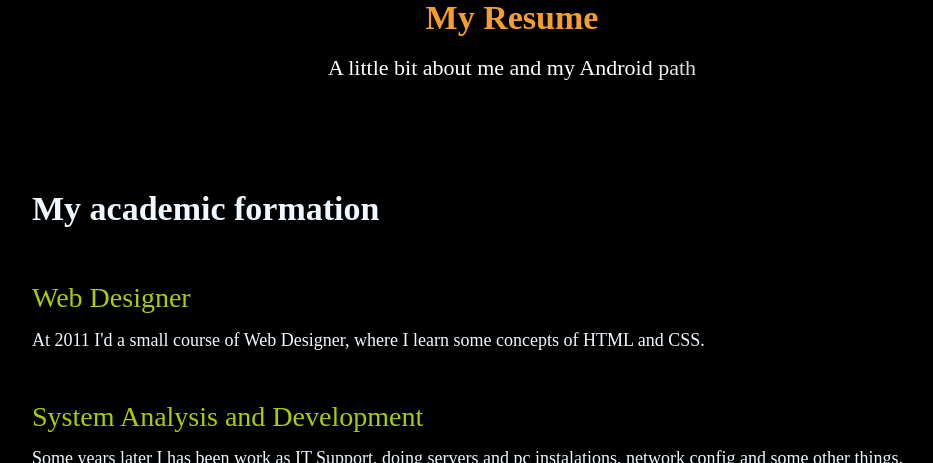
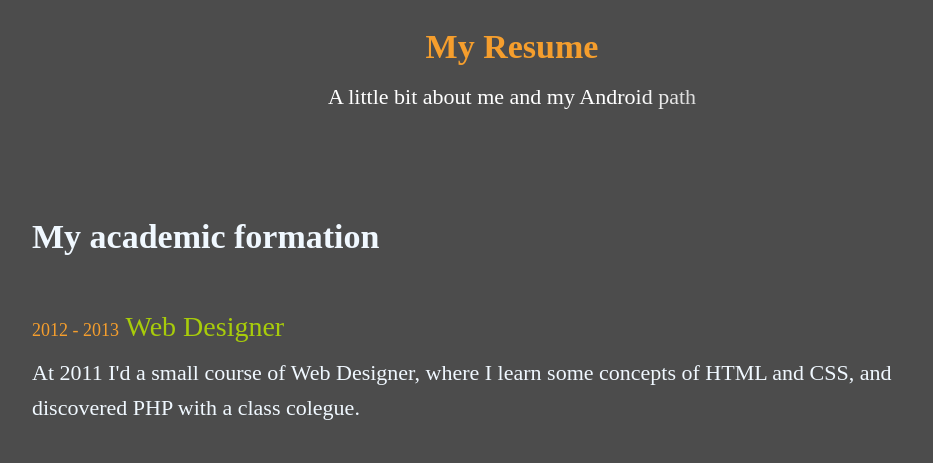
Before and after one commit to willigro/PortfolioWebPage, a PHP site: page /home.php in a window 1280 px wide. Shown: the part 6037-6500 px from the top of the page, without its empty margins (128-1061 px from the left). Run offline with PHP 8.4, Linux system fonts and the light colour scheme; some web fonts are replaced.

Commit message:
Some adjusts

```diff
--- a/app/business/androidApplicationBusiness.php
+++ b/app/business/androidApplicationBusiness.php
@@ -161,7 +161,7 @@ class AndroidApplicationBusiness
 
         $petFlerte  = new AndroidApplication(
             "PetFlerte",
-            "Sales and orders management",
+            "Pet, chat, promotions",
             "Kotlin, Navigation Components, Coroutines, Firebase (Message), Facebook, Google.",
             null,
             null,
@@ -170,7 +170,7 @@ class AndroidApplicationBusiness
 
         $armazemParaiba = new AndroidApplication(
             "Armazém PB",
-            "Store",
+            "Sales and orders management",
             "Kotlin.",
             null,
             null,
--- a/app/business/resumeBusiness.php
+++ b/app/business/resumeBusiness.php
@@ -10,23 +10,23 @@ class ResumeBusiness
             "My academic formation"
         );
 
-        $formationSectionWebDesigner = new ResumeSection("Web Designer", [
-            "At 2011 I'd a small course of Web Designer, where I learn some concepts of HTML and CSS."
+        $formationSectionWebDesigner = new ResumeSection("2012 - 2013", "Web Designer", [
+            "At 2011 I'd a small course of Web Designer, where I learn some concepts of HTML and CSS, and discovered PHP with a class colegue."
         ]);
 
-        $formationSectionSystem = new ResumeSection("System Analysis and Development", [
+        $formationSectionSystem = new ResumeSection("2015 - 2017", "System Analysis and Development", [
             "Some years later I has been work as IT Support, doing servers and pc instalations, network config and some other things.
-            <br />Was there that I met a developer and it maked me want try again, so I save some money and start my college one year later.",
+            <br />Was there that I met a developer, he has worked coding the server that I was installing and it maked me want try study again, so I save some money and start my college one year later.",
             " At 2015 I started my college in System Analysis and Development, at the Unibratec in Recife, BR.
             There I learn a lot of tecnologies and engenering concepts, and was here that I fall in love for Android Development.
-            In this time I loved games and AI and I wanted work just with one of them, but this changed and today I want to join the
+            In this time I loved games and AI " . $this->info("(MATRIX!!! the best movie)") . " and I wanted work just with one of them, but this changed and today I want to join the
             AI, Games and Android in one, but the project still be in the idealization phase."
         ]);
 
-        $posCollege = new ResumeSection("Pos college, AI", [
+        $posCollege = new ResumeSection("2019 - 2020", "Pos college, AI", [
             "At 2019 I started my post degree in Artificial Intelligence, also in the Unibratec, that unfortunately closed some months later.
             So, I was transfer to Europeia also in Recife. Then the quarentine has come and it spoil the classes, and the experience, but I was
-            the possible to learning as much as possible. And today I have some projects with games and one that I making with Android."
+            the possible to learning as much as possible. And today I have some projects of AI, AI with games and one that I making with Android."
         ]);
 
         $formation->sections = [
@@ -40,64 +40,68 @@ class ResumeBusiness
 
     function getAndroidResume()
     {
-        $androidDeveloper = new Resume("Android Development");
+        $androidDeveloper = new Resume("Android Development - Jobs");
 
-        $start = new ResumeSection("The start", [
+        $start = new ResumeSection("2017", "The start", [
             " I started on the Android Development at 2017, yet in the college, working in simple projects and concepts.
             <br />In this year, my first project, maked to final exam from the class, was a virtual assistence with speech recognization.
-            <br />Well, I try and I do it, but 1 day before the delivery I updated the geo lib and my app broken :D sad end to my project,
-            <br />but my teache help me, saw my code and give a note to pass.
-            <br />My final project in the college was a application with server, client web and android, so my team to divied the tasks and designed someome of us to be the tecnology leader.
-            I was the Android leader, and we got finsh the project without problems and in the time. All of the equips got the max points, web, documentation and us (android)."
+            <br />Well, I try and I do it, but 1 day before the delivery I updated the geo lib and my app broken" . $this->info(" :D sad end to my project") . ",
+            but my teache help me, he saw my code and give a note to pass.",
+            "My final project in the college was a application with server, client web and android, so my team to divied the tasks and designed some of us to be the tecnology leader.
+            I was the Android leader, and we got finsh the project without problems and in the time. All of the my equip got the max points, web, documentation and us. Was a logistic app to deliver"
         ]);
 
-        $firstTrainee = new ResumeSection("The first trainee", [
-            " Before I concluded my college, I got it a trainee in the PSD Digital Agency. There I learn PHP, Ionic 2 and nodejs. It was a
+        $firstTrainee = new ResumeSection("2017 - 2017", "The first trainee", [
+            " Before I concluded my college, I got it a trainee in the PSD Agência Digitals. There I learn PHP, Ionic 2 and nodejs. It was a
             good experiency, we were five developers with some projects, but three monthes later I left the company."
         ]);
 
-        $firstFreela = new ResumeSection("The first freela", [
-            " So, I concluded my college, and not got a job, then I tried a freela for a collegue: create two android apps, one to client and one to
-            admin use like a server. The app would be to make orders of sumplements. I'd the Android project, but in the delivery, showing to consumer
-            as was the app, him ask me about IOS and I tried do a Hybrid app with Ionic 2. I did the client and admin apps, but my pc was not a
-            MAC, so I not got build the IOS app and the project was stopped, time and money wasted, but experience acquired."
-        ]);
-
-        $secondTrainee = new ResumeSection("Second trainee", [
-            " After of six months \"stopped\" I got a new trainee in the JBR - Engenering, also at Recife, this time working only with Android Development (and sometimes as IT Support).
-            <br />In the start I needed create fours App, but in the end I create just two. The team was my Leader, a TI Support that help me with the
-            requirements, and me, the only programmer, tester, and analyst :D. In the start was so hard, but after sometime the projects was borning.
-            <br />The first one of them was a project to count vehicles in the road, there was a lot of features with XML convertion (it take me a lot of time).
-            <br />The second one was a project to draw the a area, a road area with some impact, also I needed export this drawings to XML (it take me still more time).
+        $secondTrainee = new ResumeSection("2017 - 2018", "Second trainee", [
+            "After few months later I got a new trainee in the JBR - Engenering, also at Recife, in this time I was working only with Android Development " . $this->info("(and sometimes as IT Support)") . ".",
+            "In the start I needed create fours App, but in the end I create just two. The team was my Leader, a TI Support that help me with the
+            requirements, and me, the only programmer, tester, and analyst. In the start was so hard, but after sometime the projects was borning.",
+            "- The first one of them was a project to count vehicles in the road, there was a lot of features with XML convertion " . $this->info("(it take me a lot of time)") . ".
+            <br />- The second one was a project to draw the a area, a road area with some impact, also I needed export it and I needed do it drawings the in the XML, several pages, limited area, hard " . $this->info("(it take me still more time)") . ".
+            <br />- In the middle I did a extension to Google Chrome to control a web page, like a crawler, reading the page and executing some things like click in button, return pages, fill fields, etc.
             <br />In the end, my leader and me realized that I needed work with some equip, with differents projects, so I get out of the company."
         ]);
 
-        $firstJob = new ResumeSection("My first job as developer", [
-            "Almost two years later of get my formation I finally get my first CLT job as Android Developer at the Solutions Trinity, Recife in 2018.",
-            " There I work with various Android apps and sometimes with javascript or PHP. Focusing in the Android, I was designed to work with a legacy App writen in Java, without pattern and with some bugs.
-            <br />So, in my first month, I find and resolve almost 40 issues with several types of bugs. Few months later I was promoted, and I continue working hard, studding and learning.
-            <br />In one year, I was working with 3 projects and was promoted three times.
-            <br />The quarentine has come and I start to work remotely. In this period, I finish my post degree and start to find jobs from out Recife, I wanted know other developers, companies,
-            places, so I get a new job, also remotely (i needed stay in Recife for now) in the Use Mobile, Ouro Preto.
-            <br />Some of works was:
-            <br>An app to sales, with orders.
-            <br>An app to truckers.
-            <br>An app to accompany the work with energy poles and equipments for a energy company."
+        $firstFreela = new ResumeSection("2018 - 2018", "The first freela", [
+            "Here I has conclude the college and was in a period where I would not like continue working, so I stay stopped for some time, but in a conversation with a costumer of the my mother
+            I met a guy that ask me if I could make a app to him, so I tried. After some conversatio the idea was: create two android apps, one to client and one to
+            admin, like a server. The app would be to make orders of sumplements.",
+            "I'd the Android project, but in the delivery, showing to consumer
+            as was the app, him ask me about IOS and I tried do a Hybrid app with Ionic 2. I did the client and admin apps, but my pc was not a
+            MAC, so I not got build the IOS app and the project was stopped, time and money wasted, but so many experience acquired."
         ]);
 
-        $secondFreela = new ResumeSection("Second freela", [
-            " I got a job with a constumer from the Trinity, where a maked a App to sales."
+        $firstJob = new ResumeSection("2018 - 2020", "My first job as developer", [
+            "Almost two years later of get my formation I finally get my first CLT job as Android Developer at the Trinity Soluções, Recife in 2018.",
+            "There I work with various Android apps and sometimes with javascript or PHP. But focusing in the Android, I was designed to work with a legacy App writen in Java, without pattern and with some many open tasks.
+            <br />So, in my first month, I find and resolve almost 40 issues with several types of bugs and small issues. Few months later I was promoted, and I continued working hard, studding and learning.
+            <br />In one year, I was working with 3 projects and was promoted three times.",
+            "The quarentine has come and I start to work remotely. In this period, I finish my post degree and start to find jobs from out Recife, I wanted know other developers, companies,
+            places, so I get a new job, also remotely " . $this->info("(i needed stay in Recife for now, 2020)") . " in the Use Mobile, Ouro Preto.",
+            "Some done works:
+            <br>- An app for sales, with orders, manager, etc.
+            <br>- An app for truckers, to see news, balance, promotions, etc.
+            <br>- An app for a energy company, to manager and register occorrences."
         ]);
 
-        $actualJob = new ResumeSection("My actual job", [
-            "Today I work in the Use Mobile, a company from Minas Gerais, remotely. For now I just work with one project, still knowing the company."
+        $secondFreela = new ResumeSection("2019 - 2019", "Second freela", [
+            "I got a job with a IT support of a constumer from the Trinity when I went work with the training and support of an application there.
+            <br />This job was make a App for sales. I would make a App and they would make a Service and Dashboard."
+        ]);
+
+        $actualJob = new ResumeSection("2020", "My actual job", [
+            "Today I work in the Use Mobile, a company from Minas Gerais, remotely. For now I'm just working with one project."
         ]);
 
         $androidDeveloper->sections = [
             $start,
             $firstTrainee,
+            $secondTrainee,
             $firstFreela,
-            $secondTrainee,
             $firstJob,
             $secondFreela,
             $actualJob
@@ -114,4 +118,9 @@ class ResumeBusiness
             $this->getAndroidResume()
         ];
     }
+
+    function info($a)
+    {
+        return "<span class='p-content-small p-info'>" . $a . "</span>";
+    }
 }
--- a/app/data/resume.php
+++ b/app/data/resume.php
@@ -14,10 +14,12 @@ class ResumeSection
 {
     public $title = "";
     public $subSections = [];
+    public $date = "";
 
-    function __construct($title, $subSections)
+    function __construct($date, $title, $subSections)
     {
         $this->title = $title;
         $this->subSections = $subSections;
+        $this->date = $date;
     }
 }
--- a/app/html/generator.php
+++ b/app/html/generator.php
@@ -185,7 +185,7 @@ class HtmlGenerator
       for ($j = 0; $j < sizeof($res->sections); $j++) {
         $sec = $res->sections[$j];
 
-        $html .= '<p class="p-subtitle resume-subtitle">' . $sec->title . '</p>';
+        $html .= '<p class="p-subtitle resume-subtitle"><span class="p-content-small p-shine">' . $sec->date . '</span> ' . $sec->title . '</p>';
 
         for ($x = 0; $x < sizeof($sec->subSections); $x++) {
           $sub = $sec->subSections[$x];
--- a/dist/css/main.css
+++ b/dist/css/main.css
@@ -9,7 +9,7 @@
     --main-android-app-width-small: 100px;
     --main-android-app-height-small: 160px;
     /* Background colors */
-    --main-background-color: black;
+    --main-background-color: rgb(0, 0, 0, .7);
     --main-background-color-box: rgb(24, 24, 24);
     /* Texts color */
     --main-text-color-light: white;
--- a/home.php
+++ b/home.php
@@ -1,6 +1,27 @@
 <!DOCTYPE html>
 <html lang="en">
+<!--
 
+All:
+  - Check english
+  - Base text size
+
+My team:
+  - photos
+  - check text
+  - check link
+
+Resume:
+  - Check texts
+
+Android:
+  - Change imgs from my pocket and DdD
+  - Add zoom to all images
+  - Animation for sections if need
+  - Check ordenations
+  - Check descriptions
+
+-->
 <head>
 
   <!-- Favicon
@@ -259,7 +280,6 @@
                   LiveData
                   <br>ViewModel
                   <br>Coroutines
-                  <br>Room
                   <br>Navigation Components
                   <br><span style="font-weight: lighter;">and more...</span>
                 </div>
@@ -292,7 +312,9 @@
               <div class="row" style="margin-top: 10px;  font-weight: bold;">
                 <div class="six columns">
                   SQLite
+                  <br>Room
                   <br>SharedPreferences
+                  <br>Realm
                   <br>DataStore
                   <br>Files
                   <br>Camera
@@ -450,7 +472,7 @@
           </p>
         </div>
 
-        <div class="row p-content-small">
+        <div class="row p-content">
           <?php
           echo getResume();
           ?>
```
